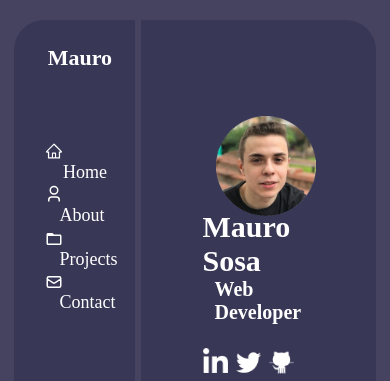
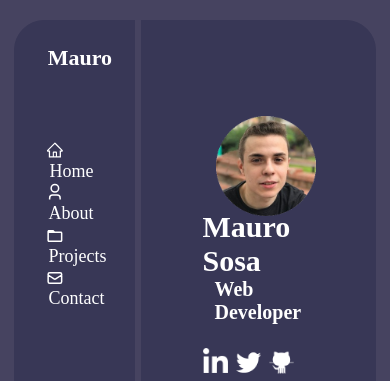
Before and after one commit to maureSs/maurososa-OLD, a React (Create React App) app: page / in a window 390 px wide. Shown: the top 381 px of the page. Built offline with nearby package versions, Linux system fonts and the light colour scheme.

Commit message:
website commit

```diff
--- a/src/components/NavbarComponent.js
+++ b/src/components/NavbarComponent.js
@@ -14,7 +14,10 @@ export default function NavbarComponent() {
         <div>
           <li>
             <Link to='/' className='navbar-item'>
-              <AiOutlineHome style={{ marginBottom: -3 }}></AiOutlineHome>
+              <AiOutlineHome
+                className='res-item'
+                style={{ marginBottom: -3 }}
+              ></AiOutlineHome>
               <p style={{ display: 'inline-block', paddingLeft: '25%' }}>
                 Home
               </p>
@@ -22,7 +25,10 @@ export default function NavbarComponent() {
           </li>
           <li>
             <Link to='/about' className='navbar-item'>
-              <RiUser3Line style={{ marginBottom: -3 }}></RiUser3Line>{' '}
+              <RiUser3Line
+                className='res-item'
+                style={{ marginBottom: -3 }}
+              ></RiUser3Line>{' '}
               <p
                 style={{
                   display: 'inline-block',
@@ -37,7 +43,10 @@ export default function NavbarComponent() {
         <div>
           <li>
             <Link to='/projects' className='navbar-item'>
-              <MdFolderOpen style={{ marginBottom: -4 }}></MdFolderOpen>{' '}
+              <MdFolderOpen
+                className='res-item'
+                style={{ marginBottom: -4 }}
+              ></MdFolderOpen>{' '}
               <p
                 style={{
                   display: 'inline-block',
@@ -50,7 +59,10 @@ export default function NavbarComponent() {
           </li>
           <li>
             <Link to='/contact' className='navbar-item'>
-              <HiOutlineMail style={{ marginBottom: -4 }}></HiOutlineMail>{' '}
+              <HiOutlineMail
+                className='res-item'
+                style={{ marginBottom: -4 }}
+              ></HiOutlineMail>{' '}
               <p style={{ display: 'inline-block', paddingLeft: '20%' }}>
                 Contact
               </p>
--- a/src/index.css
+++ b/src/index.css
@@ -51,6 +51,7 @@ body {
     padding: 20%;
     padding-left: 0%;
     margin-top: -65%;
+    margin-right: 60%;
   }
 }
 
@@ -85,6 +86,12 @@ body {
 
 .navbar-item:hover {
   color: skyblue;
+}
+
+@media (max-width: 480px) {
+  .res-item {
+    padding-left: 5%;
+  }
 }
 
 .vl {
```
